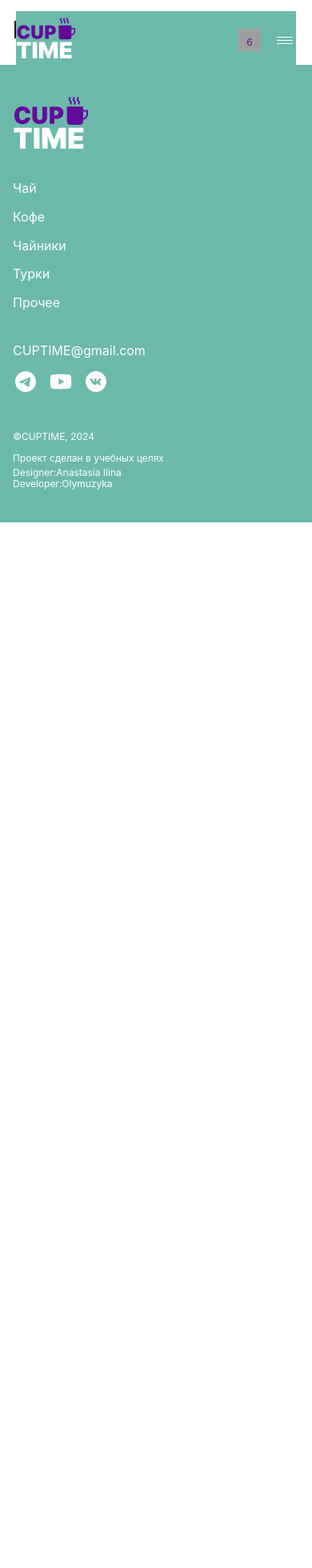
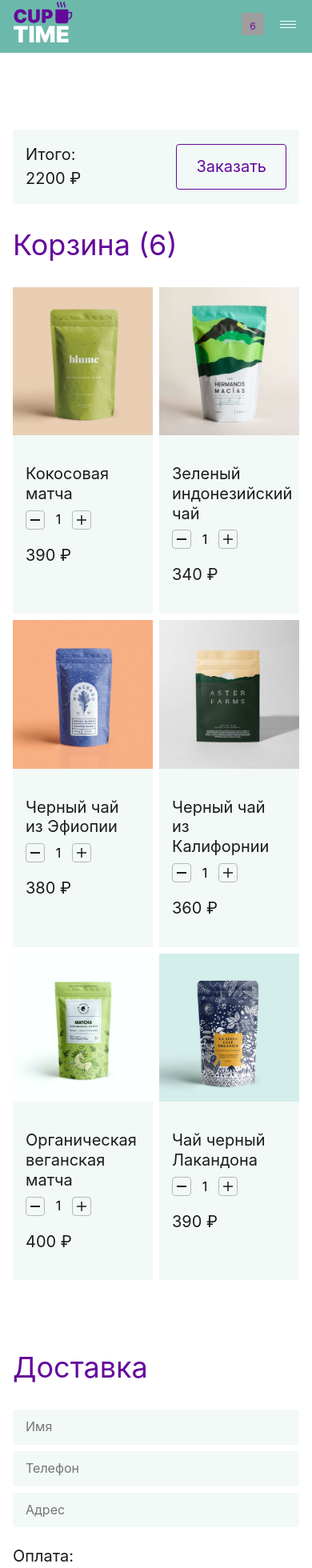
Before and after one commit to olymuzyka-intensive/cup-time, a React (Vite) app: page /cart in a window 390 px wide. Shown: the part 6-1966 px from the top of the page at 80% size. Before the commit the page ends 844 px from the top, so only its background shows below. Built offline with nearby package versions, Linux system fonts and the light colour scheme; grey boxes are pictures that could not be loaded; a web font is replaced by a local one.

Commit message:
add cart + css

```diff
--- a/src/index.css
+++ b/src/index.css
@@ -20,7 +20,6 @@ html {
 body {
   font-family: Inter, sans-serif;
   background-color: #ffffff;
-  font-weight: 400;
   font-size: 20px;
   line-height: 1.24;
   color: #1d1c1d;
@@ -41,6 +40,19 @@ a {
 img {
   max-width: 100%;
   height: auto;
+}
+
+input[type="number"]::-webkit-outer-spin-button,
+input[type="number"]::-webkit-inner-spin-button {
+  appearance: none;
+  margin: 0;
+}
+
+input[type="number"] {
+  -moz-appearance: none;
+  -webkit-appearance: none;
+  appearance: none;
+  margin: 0;
 }
 
 .container {
@@ -141,7 +153,7 @@ img {
 }
 
 .promo__title {
-  /* font-weight: 400; */
+  font-weight: 400;
   font-size: 88px;
   line-height: 1.1;
   margin-top: 0;
@@ -190,7 +202,7 @@ img {
 }
 
 .product__title {
-  /* font-weight: 400; */
+  font-weight: 400;
   font-size: 24px;
   margin-top: 0;
   margin-bottom: 4px;
@@ -203,7 +215,7 @@ img {
 }
 
 .product__price {
-  /* font-weight: 400; */
+  font-weight: 400;
   font-size: 20px;
   margin: 0;
 }
@@ -223,7 +235,7 @@ img {
 }
 
 .footer__container {
-  /* padding: 0; */
+  padding: 0;
 
   display: grid;
   gap: 38px;
@@ -283,6 +295,193 @@ img {
   }
 }
 
+.cart {
+  padding: 215px 0 50px;
+}
+
+.cart__container {
+  display: grid;
+  align-items: start;
+  grid-template-columns: 2fr 1fr;
+  gap: 32px 20px;
+}
+
+.cart__title {
+  margin: 0;
+  grid-column: 1 / -1;
+  font-weight: 400;
+  font-size: 54px;
+  line-height: 1.1;
+  color: #64099b;
+}
+
+.cart__items {
+  display: grid;
+  grid-template-columns: repeat(auto-fit, minmax(200px, 1fr));
+  gap: 20px;
+}
+
+.cart__summary {
+  display: grid;
+  grid-template-areas:
+    "title button"
+    "total button";
+  justify-content: space-between;
+  align-items: center;
+  gap: 8px;
+  padding: 24px;
+  background-color: #f2f9f7;
+  color: #1d1c1d;
+}
+
+.cart__summary-title {
+  grid-area: title;
+  margin: 0;
+  font-size: 20px;
+  font-weight: 400;
+}
+
+.cart__total {
+  grid-area: total;
+  font-size: 20px;
+  color: #1d1c1d;
+}
+
+.cart__order-button {
+  grid-area: button;
+  border: 1px solid #64099b;
+  border-radius: 4px;
+  padding: 16px 24px;
+  color: #64099b;
+  background-color: transparent;
+  cursor: pointer;
+}
+
+.cart-item {
+  font-size: 0;
+  background-color: #f2f9f7;
+}
+
+.cart-item__image {
+  width: 100%;
+}
+
+.cart-item__info {
+  padding: 16px;
+}
+
+.cart-item__title {
+  font-weight: 400;
+  font-size: 20px;
+  line-height: 1.24;
+  color: #1d1c1d;
+  margin-bottom: 8px;
+}
+
+.cart-item__quantity {
+  display: flex;
+  gap: 4px;
+  align-items: center;
+  margin-bottom: 20px;
+}
+
+.cart-item__quantity-button {
+  background-color: transparent;
+  border-radius: 4px;
+  border: 1px solid #b8b8b8;
+  width: 36px;
+  height: 36px;
+  cursor: pointer;
+  background-repeat: no-repeat;
+  background-position: center;
+}
+
+.cart-item__quantity-button_minus {
+  background-image: url("/image/minus.svg");
+}
+
+.cart-item__quantity-button_plus {
+  background-image: url("/image/plus.svg");
+}
+
+.cart-item__quantity-input {
+  width: 26px;
+  font-size: 20px;
+  text-align: center;
+  background-color: transparent;
+  outline: none;
+  border: none;
+}
+
+.cart-item__price {
+  font-size: 20px;
+}
+
+.order {
+  padding: 50px 0 100px;
+}
+
+.order__title {
+  font-weight: 400;
+  font-size: 54px;
+  line-height: 1.1;
+  color: #64099b;
+  margin-bottom: 32px;
+}
+
+.order__form {
+  display: grid;
+  grid-template-columns: repeat(2, 1fr);
+  gap: 20px;
+  max-width: 640px;
+}
+
+.order__input {
+  border-radius: 4px;
+  padding: 16px;
+  background-color: #f2f9f7;
+  font-size: 16px;
+  line-height: 1.24;
+  border: none;
+  outline: none;
+}
+
+.order_input::placeholder {
+  color: #b8b8b8;
+}
+
+.order__input_address {
+  grid-column: 1 / -1;
+}
+
+.order__payment {
+  margin: 0;
+  padding: 12px 0 0;
+  border: none;
+}
+
+.order__payment-title {
+  display: block;
+  margin: 0;
+  font-weight: 400;
+  font-size: 20px;
+  margin-bottom: 12px;
+}
+
+.order__payment-label {
+  display: block;
+  font-size: 16px;
+  color: #1d1c1d;
+  margin-bottom: 8px;
+}
+
+.order_payment-label:last-child {
+  margin-bottom: 0;
+}
+.order_radio {
+  margin-right: 8px;
+}
+
 @media (max-width: 1240px) {
   .container {
     padding: 0 42px;
@@ -313,6 +512,9 @@ img {
     min-height: 450px;
   }
 
+  .footer__container {
+    padding: 0;
+  }
   .footer__menu {
     gap: 32px;
   }
@@ -373,11 +575,6 @@ img {
     font-size: 16px;
   }
 
-  /* .product__image {
-    max-height: 210px;
-    object-fit: cover;
-  } */
-
   .footer {
     padding: 40px 0;
   }
@@ -399,6 +596,45 @@ img {
   .footer__email {
     font-size: 16px;
   }
+
+  .cart {
+    padding: 168px 0 60px;
+  }
+  .cart__container {
+    grid-template-columns: auto;
+  }
+
+  .cart__title,
+  .order__title {
+    font-size: 36px;
+  }
+
+  .cart__items {
+    grid-template-columns: repeat(auto-fit, minmax(160px, 1fr));
+    gap: 16px;
+  }
+
+  .cart__summary {
+    order: -1;
+    display: flex;
+    justify-content: start;
+    padding: 29px 16px;
+  }
+
+  .cart__order-button {
+    margin-left: auto;
+  }
+
+  .order__form {
+    display: grid;
+    grid-template-columns: repeat(2, 1fr);
+    gap: 16px;
+    max-width: 100%;
+  }
+
+  .order__input {
+    padding: 12px 16px;
+  }
 }
 
 @media (max-width: 660px) {
@@ -407,12 +643,12 @@ img {
   }
 
   .header {
-    padding: 0 20px;
-    top: 20px;
+    padding: 0;
+    top: 0px;
   }
 
   .header__container {
-    padding: 8px 0px;
+    padding: 8px 16px;
   }
 
   .header__menu {
@@ -479,4 +715,43 @@ img {
   .footer__copyrite {
     margin-bottom: 12px;
   }
+
+  .cart__items {
+    gap: 8px;
+  }
+  .cart__summary {
+    display: grid;
+    grid-template-areas:
+      "title button"
+      "total button";
+    justify-content: space-between;
+    padding: 18px 16px;
+    gap: 2px;
+  }
+
+  .cart__total {
+    margin: 0;
+  }
+
+  .cart-item__quantity-button {
+    width: 24px;
+    height: 24px;
+  }
+
+  .cart-item__quantity-input {
+    font-size: 16px;
+  }
+
+  .order {
+    padding: 0 0 60px;
+  }
+
+  .order__form {
+    grid-template-columns: auto;
+    gap: 8px;
+  }
+
+  .order__payment {
+    padding: 16px 0 0;
+  }
 }
--- a/src/modules/Cart.jsx
+++ b/src/modules/Cart.jsx
@@ -1,15 +1,23 @@
-import { products } from "../products"
-import { CartItem } from "./CartItem"
+import { products } from "../products";
+import { CartItem } from "./CartItem";
 
 export const Cart = () => {
-    return (
+  return (
     <section className="cart">
-        <div className="container cart__container">
-            <h2 className="cart__title">Корзина (6)</h2>
-            <ul className="cart__items">
-                {products.map((item) => (<CartItem key={item.id} data={item}/>))}
-            </ul>
+      <div className="container cart__container">
+        <h2 className="cart__title">Корзина (6)</h2>
+        <ul className="cart__items">
+          {products.map((item) => (
+            <CartItem key={item.id} data={item} />
+          ))}
+        </ul>
+
+        <div className="cart__summary">
+          <h3 className="cart__summary-title">Итого:</h3>
+          <p className="cart__total">2200&nbsp;₽</p>
+          <button className="cart__order-button">Заказать</button>
         </div>
+      </div>
     </section>
-    )
-}
+  );
+};
--- a/src/modules/CartItem.jsx
+++ b/src/modules/CartItem.jsx
@@ -1,5 +1,5 @@
-export const CartItem = (data) => {
-  <li className="cart-item">
+export const CartItem = ({data}) => {
+  return (<li className="cart-item">
     <img className="cart-item__image" src={data.image} alt={data.title} />
     <div className="cart-item__info">
       <h3 className="cart-item__title">{data.title}</h3>
@@ -7,8 +7,9 @@ export const CartItem = (data) => {
         <button className='cart-item__quantity-button cart-item__quantity-button_minus'></button>
         <input type="number" className="cart-item__quantity-input" value={1} />
         <button className="cart-item__quantity-button cart-item__quantity-button_plus"></button>
-        <p className="product__price">{data.price} ₽</p>
       </div>
+      <p className="cart-item__price">{data.price}&nbsp;₽</p>
     </div>
-  </li>;
+  </li>
+  )
 };
--- a/src/modules/Order.jsx
+++ b/src/modules/Order.jsx
@@ -1,5 +1,26 @@
 export const Order = () => {
-    <section className="order">
-order
-    </section>
-}
+  return (
+  <section className="order">
+    <div className="container">
+        <h2 className="order__title">
+            Доставка
+        </h2>
+        <form className="order__form">
+            <input className="order__input" type="text" name="name" placeholder="Имя"/>
+            <input className="order__input" type="text" name="tel" placeholder="Телефон"/>
+            <input className="order__input order__input_address" type="text" name="address" placeholder="Адрес"/>
+
+            <fieldset className="order__payment">
+                <h3 className="order__payment-title">Оплата:</h3>
+                <label className="order__payment-label">
+                    <input className="radio" type="radio" name="payment" value="cart" /> Картой
+                </label>
+                <label className="order__payment-label">
+                    <input className="radio" type="radio" name="payment" value="cash" defaultChecked /> Наличные
+                </label>
+            </fieldset>
+        </form>
+    </div>
+  </section>
+  );
+};
```
